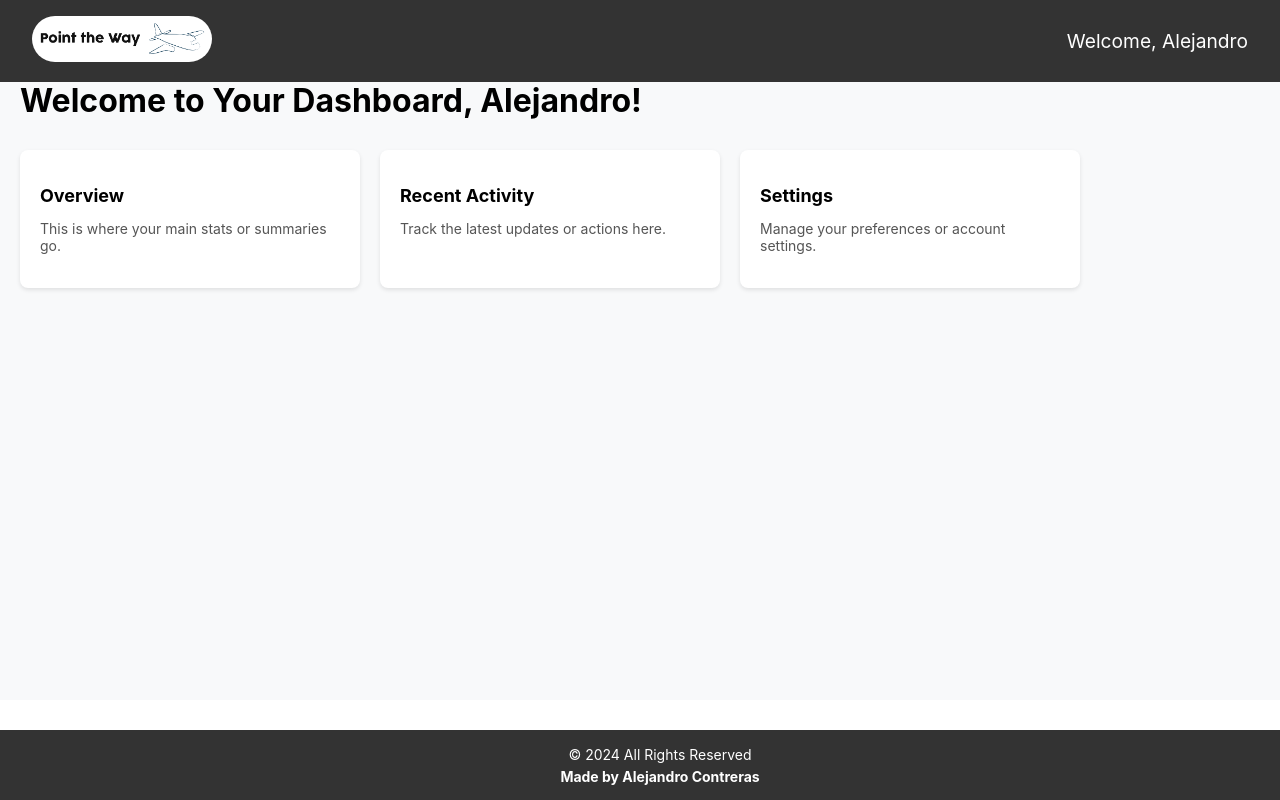
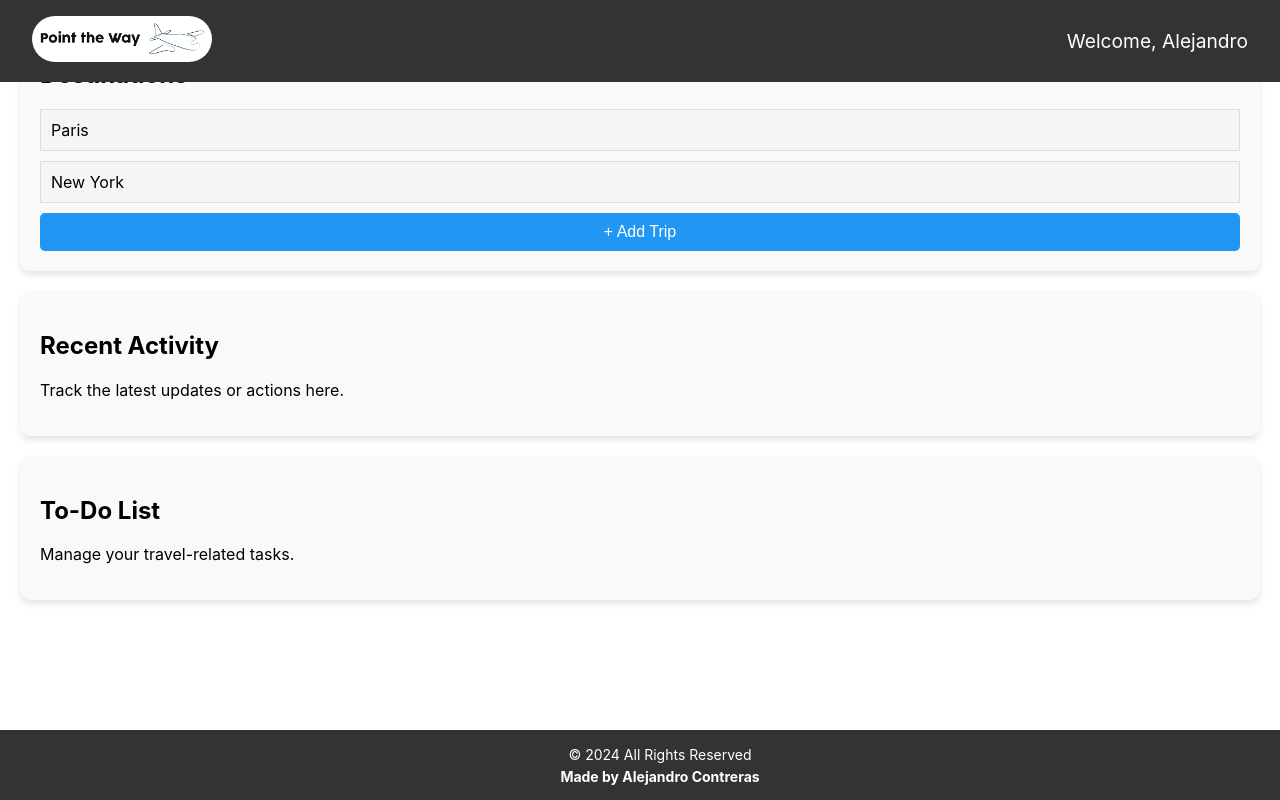
Before and after one commit to DarkMagnoCS/Point-the-way, a React (Create React App) app in the folder point-the-way-frontend/: page /dashboard in a window 1280 px wide. Built offline with nearby package versions, Linux system fonts and the light colour scheme.

Commit message:
working on dashboard

```diff
--- a/point-the-way-frontend/src/pages/Dashboard.js
+++ b/point-the-way-frontend/src/pages/Dashboard.js
@@ -1,33 +1,113 @@
-import React from 'react';
+import React, { useState } from 'react';
 import Header from '../components/Header';
 import Footer from '../components/Footer';
 import styled from 'styled-components';
 
 const Dashboard = () => {
-  const isLoggedIn = true; // Set the login state here for the dashboard
-  const username = "Alejandro"; // Example username
+  const [trips, setTrips] = useState(['Paris', 'New York']); // Example trips
+  const [selectedTrip, setSelectedTrip] = useState(null);
+  const [isModalOpen, setIsModalOpen] = useState(false);
+  const [newTrip, setNewTrip] = useState('');
+  const [isDeletePromptOpen, setIsDeletePromptOpen] = useState(false);
+  const isLoggedIn = true;
+  const username = "Alejandro";
+
+  // Function to handle trip selection
+  const handleTripSelect = (trip) => {
+    setSelectedTrip(trip);
+  };
+
+  // Function to handle the new trip creation
+  const handleAddTrip = () => {
+    if (newTrip.trim()) {
+      setTrips([...trips, newTrip]);
+      setNewTrip('');
+      setIsModalOpen(false);
+    }
+  };
+
+  // Function to handle trip deletion
+  const handleDeleteTrip = () => {
+    setTrips(trips.filter((trip) => trip !== selectedTrip));
+    setSelectedTrip(null);
+    setIsDeletePromptOpen(false);
+  };
+
+  // Toggle the modal
+  const toggleModal = () => {
+    setIsModalOpen(!isModalOpen);
+  };
+
+  // Toggle delete confirmation
+  const toggleDeletePrompt = () => {
+    setIsDeletePromptOpen(!isDeletePromptOpen);
+  };
 
   return (
     <>
       <Header isLoggedIn={isLoggedIn} username={username} />
-      <MainContainer>
-        <h1>Welcome to Your Dashboard, {username}!</h1>
-        <DashboardContent>
-          {/* Add your dashboard widgets or content here */}
+      <MainContent>
+        {/* Destinations Widget */}
         <Widget>
-            <h2>Overview</h2>
-            <p>This is where your main stats or summaries go.</p>
+          <h2>Destinations</h2>
+          <TripList>
+            {trips.map((trip, index) => (
+              <TripItem key={index} onClick={() => handleTripSelect(trip)}>
+                {trip}
+              </TripItem>
+            ))}
+            <AddTripButton onClick={toggleModal}>+ Add Trip</AddTripButton>
+          </TripList>
+
+          {selectedTrip && (
+            <TripDetails>
+              <h3>{selectedTrip}</h3>
+              <p>Here are the details for your trip to {selectedTrip}.</p>
+              <DeleteTripButton onClick={toggleDeletePrompt}>X</DeleteTripButton>
+            </TripDetails>
+          )}
         </Widget>
+
+        {/* Recent Activity Widget */}
         <Widget>
           <h2>Recent Activity</h2>
           <p>Track the latest updates or actions here.</p>
         </Widget>
+
+        {/* To-Do List Widget */}
         <Widget>
-            <h2>Settings</h2>
-            <p>Manage your preferences or account settings.</p>
+          <h2>To-Do List</h2>
+          <p>Manage your travel-related tasks.</p>
         </Widget>
-        </DashboardContent>
-      </MainContainer>
+
+        {/* New Trip Modal */}
+        {isModalOpen && (
+          <ModalOverlay>
+            <ModalContent>
+              <CloseButton onClick={toggleModal}>X</CloseButton>
+              <h3>New Destination</h3>
+              <ModalInput
+                type="text"
+                placeholder="Enter destination"
+                value={newTrip}
+                onChange={(e) => setNewTrip(e.target.value)}
+              />
+              <CreateButton onClick={handleAddTrip}>Create</CreateButton>
+            </ModalContent>
+          </ModalOverlay>
+        )}
+
+        {/* Delete Trip Confirmation */}
+        {isDeletePromptOpen && (
+          <ModalOverlay>
+            <ModalContent>
+              <h3>Are you sure you want to delete this trip?</h3>
+              <button onClick={handleDeleteTrip}>Yes</button>
+              <button onClick={toggleDeletePrompt}>No</button>
+            </ModalContent>
+          </ModalOverlay>
+        )}
+      </MainContent>
       <Footer />
     </>
   );
@@ -35,38 +115,120 @@ const Dashboard = () => {
 
 export default Dashboard;
 
-// Styled components for layout and design
-const MainContainer = styled.main`
-  padding-top: 60px;
-  padding-left: 20px;
-  padding-right: 20px;
-  min-height: 80vh;
-  background-color: #f8f9fa;
-`;
-
-const DashboardContent = styled.div`
+// Styled Components
+const MainContent = styled.main`
+  padding: 20px;
   display: flex;
-  flex-wrap: wrap;
+  flex-direction: column;
   gap: 20px;
-  margin-top: 30px;
 `;
 
 const Widget = styled.div`
-  background-color: #fff;
-  border-radius: 8px;
-  box-shadow: 0 2px 4px rgba(0, 0, 0, 0.1);
+  background-color: #f9f9f9;
   padding: 20px;
-  width: 100%;
-  max-width: 300px;
-  flex-grow: 1;
+  border-radius: 10px;
+  box-shadow: 0 4px 6px rgba(0, 0, 0, 0.1);
+`;
 
-  h2 {
-    font-size: 18px;
+const TripList = styled.div`
+  display: flex;
+  flex-direction: column;
+`;
+
+const TripItem = styled.div`
+  background-color: #f5f5f5;
+  padding: 10px;
   margin-bottom: 10px;
-  }
+  cursor: pointer;
+  border: 1px solid #ddd;
 
-  p {
-    font-size: 14px;
-    color: #555;
+  &:hover {
+    background-color: #e0e0e0;
   }
 `;
+
+const AddTripButton = styled.button`
+  padding: 10px;
+  background-color: #2196F3;
+  color: white;
+  border: none;
+  cursor: pointer;
+  font-size: 16px;
+  border-radius: 5px;
+
+  &:hover {
+    background-color: #1976d2;
+  }
+`;
+
+const TripDetails = styled.section`
+  padding: 20px;
+  border: 1px solid #ddd;
+  margin-top: 10px;
+`;
+
+const DeleteTripButton = styled.button`
+  padding: 8px;
+  background-color: red;
+  color: white;
+  border: none;
+  border-radius: 5px;
+  cursor: pointer;
+  margin-top: 10px;
+
+  &:hover {
+    background-color: darkred;
+  }
+`;
+
+const ModalOverlay = styled.div`
+  position: fixed;
+  top: 0;
+  left: 0;
+  width: 100%;
+  height: 100%;
+  background: rgba(0, 0, 0, 0.5);
+  display: flex;
+  justify-content: center;
+  align-items: center;
+`;
+
+const ModalContent = styled.div`
+  background: white;
+  padding: 20px;
+  border-radius: 10px;
+  width: 300px;
+  text-align: center;
+`;
+
+const CloseButton = styled.button`
+  position: absolute;
+  top: 10px;
+  right: 10px;
+  background: transparent;
+  border: none;
+  font-size: 18px;
+  cursor: pointer;
+`;
+
+const CreateButton = styled.button`
+  padding: 10px;
+  background-color: #2196F3;
+  color: white;
+  border: none;
+  cursor: pointer;
+  font-size: 16px;
+  width: 100%;
+  border-radius: 5px;
+
+  &:hover {
+    background-color: #1976d2;
+  }
+`;
+
+const ModalInput = styled.input`
+  padding: 10px;
+  width: 100%;
+  margin-bottom: 10px;
+  font-size: 16px;
+`;
```
Lines whose indentation alone changed are shown as unchanged.
